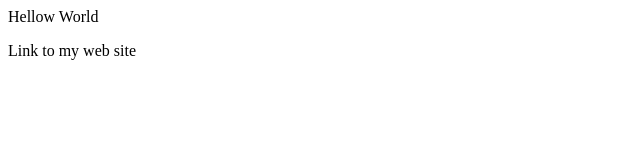
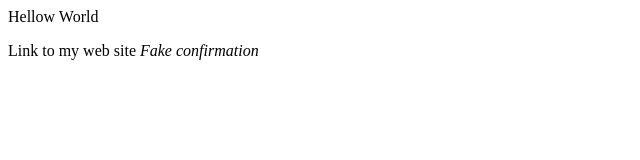
Before and after one commit to albralelie10/full-page5, a plain HTML site: page index.html in a window 1280 px wide. Shown: the whole page, without its empty margins (0-640 px from the left). Drawn offline with Linux system fonts and the light colour scheme.

Commit message:
add a false confirmation

```diff
--- a/index.html
+++ b/index.html
@@ -2,3 +2,5 @@
 
 
 <a>Link to my web site</a>
+
+<i>Fake confirmation</i>
```
